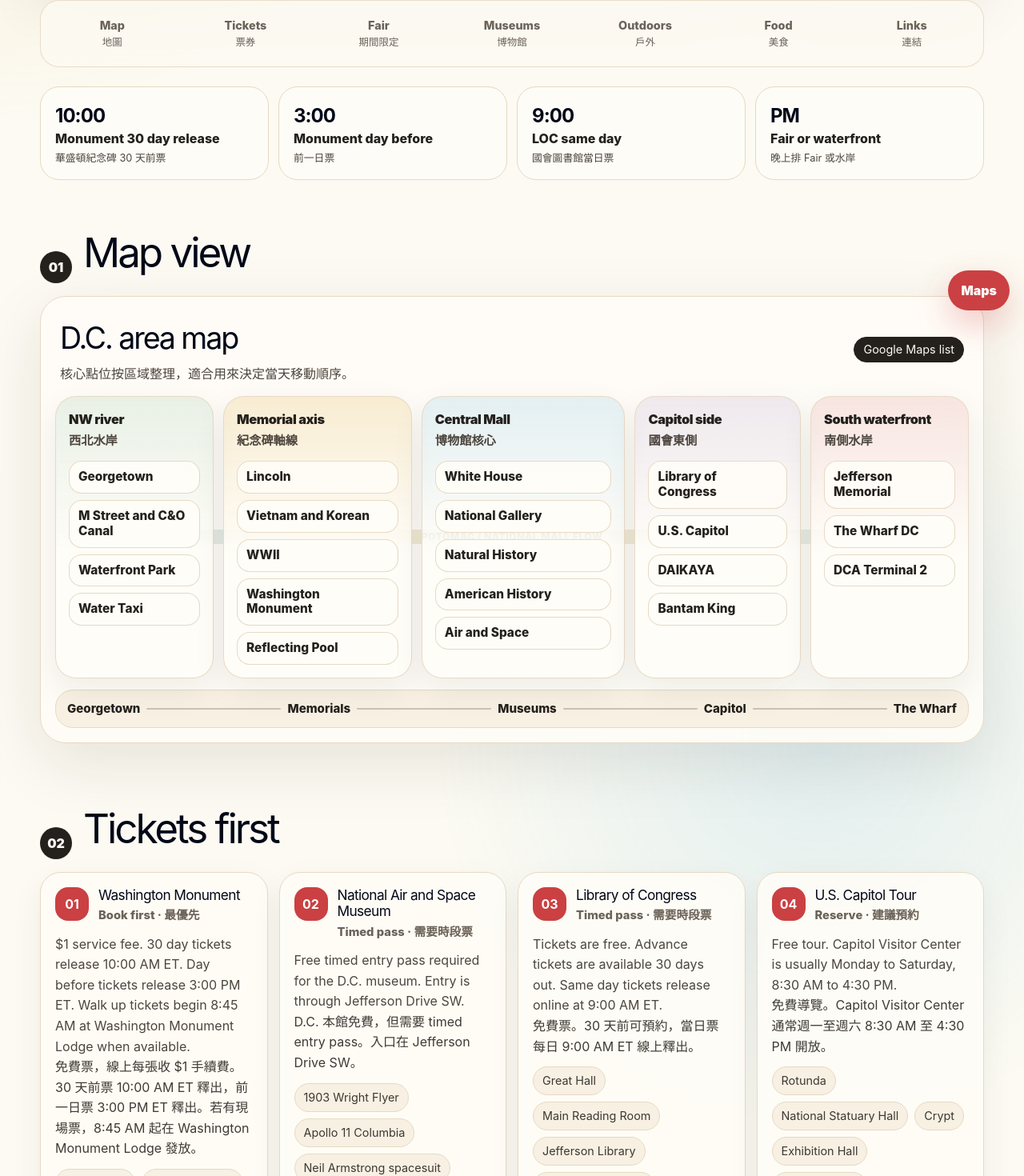
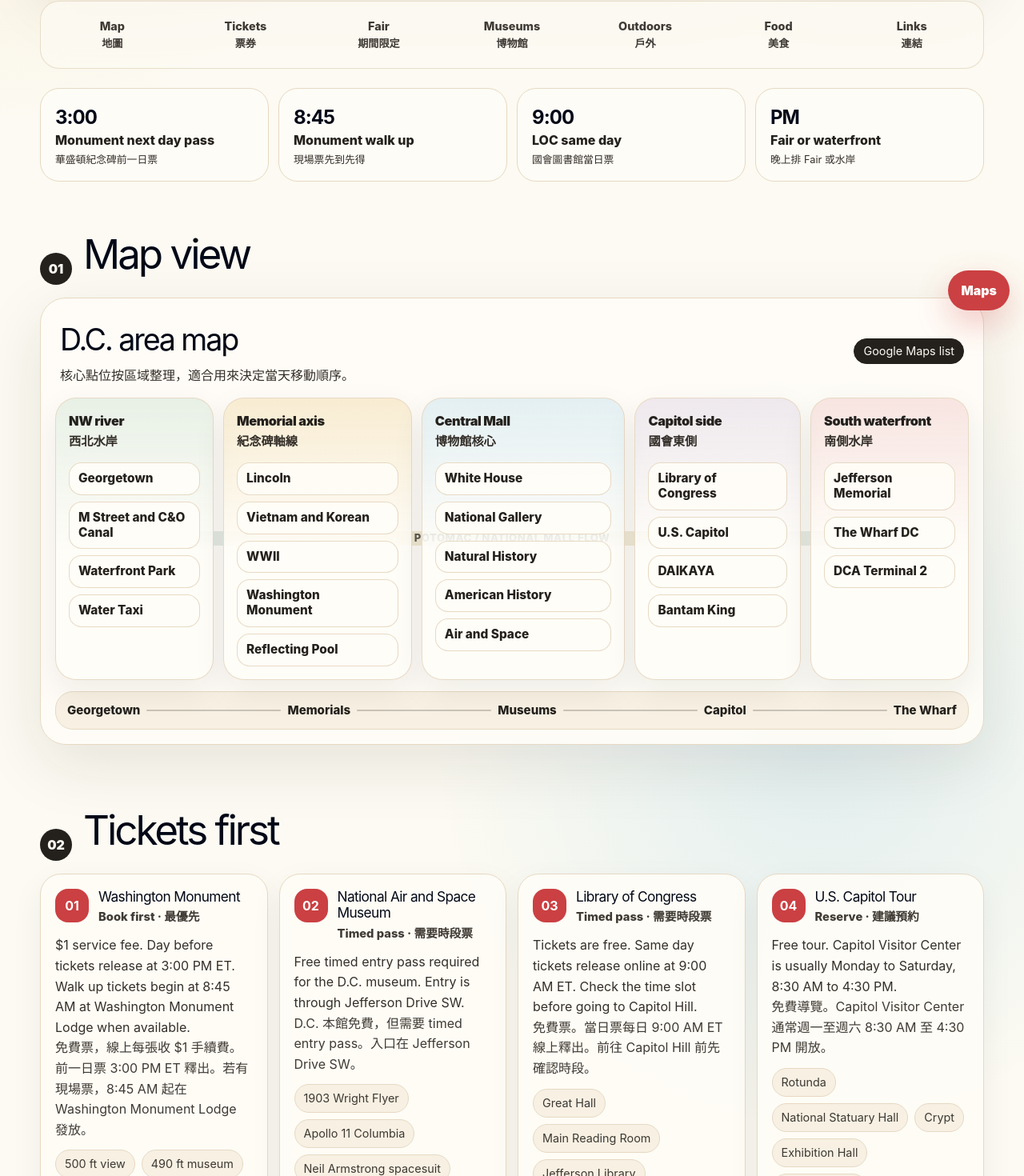
Before and after one commit to EugeneYip/july9, a React (Vite) app: page / in a window 1280 px wide. Shown: the part 394-1864 px from the top of the page at 80% size. Built offline with nearby package versions, Linux system fonts and the light colour scheme.

Commit message:
Update ticket release information and styles

```diff
--- a/src/App.jsx
+++ b/src/App.jsx
@@ -72,8 +72,8 @@ const ticketCards = [
     official: official[0][1],
     tag: 'Book first',
     zhTag: '最優先',
-    key: '$1 service fee. 30 day tickets release 10:00 AM ET. Day before tickets release 3:00 PM ET. Walk up tickets begin 8:45 AM at Washington Monument Lodge when available.',
-    zh: '免費票，線上每張收 $1 手續費。30 天前票 10:00 AM ET 釋出，前一日票 3:00 PM ET 釋出。若有現場票，8:45 AM 起在 Washington Monument Lodge 發放。',
+    key: '$1 service fee. Day before tickets release at 3:00 PM ET. Walk up tickets begin at 8:45 AM at Washington Monument Lodge when available.',
+    zh: '免費票，線上每張收 $1 手續費。前一日票 3:00 PM ET 釋出。若有現場票，8:45 AM 起在 Washington Monument Lodge 發放。',
     see: ['500 ft view', '490 ft museum', 'Interior stones', 'Reflecting Pool axis'],
     avoid: 'No restroom, water, food, or storage inside. Travel light.',
     avoidZh: '內部沒有洗手間、飲水、餐飲或置物服務。小包最穩。',
@@ -98,8 +98,8 @@ const ticketCards = [
     official: official[2][1],
     tag: 'Timed pass',
     zhTag: '需要時段票',
-    key: 'Tickets are free. Advance tickets are available 30 days out. Same day tickets release online at 9:00 AM ET.',
-    zh: '免費票。30 天前可預約，當日票每日 9:00 AM ET 線上釋出。',
+    key: 'Tickets are free. Same day tickets release online at 9:00 AM ET. Check the time slot before going to Capitol Hill.',
+    zh: '免費票。當日票每日 9:00 AM ET 線上釋出。前往 Capitol Hill 前先確認時段。',
     see: ['Great Hall', 'Main Reading Room', 'Jefferson Library', 'Current exhibitions', 'Library Store'],
     avoid: 'Enter from First Street SE at ground or driveway level, not the top of the staircase.',
     avoidZh: '入口在 First Street SE 的 ground 或 driveway level，不是大階梯頂端。',
@@ -663,8 +663,8 @@ function DCSpotsInfrastructure() {
       <JumpNav />
 
       <section className="priorityStrip" aria-label="Quick rules">
-        <div><b>10:00</b><span>Monument 30 day release</span><small>華盛頓紀念碑 30 天前票</small></div>
-        <div><b>3:00</b><span>Monument day before</span><small>前一日票</small></div>
+        <div><b>3:00</b><span>Monument next day pass</span><small>華盛頓紀念碑前一日票</small></div>
+        <div><b>8:45</b><span>Monument walk up</span><small>現場票先到先得</small></div>
         <div><b>9:00</b><span>LOC same day</span><small>國會圖書館當日票</small></div>
         <div><b>PM</b><span>Fair or waterfront</span><small>晚上排 Fair 或水岸</small></div>
       </section>
@@ -730,8 +730,8 @@ const css = `
 :root {
   --bg: #FCFAF2;
   --ink: #24211D;
-  --muted: #4C453D;
-  --soft: #6B6258;
+  --muted: #332E28;
+  --soft: #3F3A34;
   --line: #E7D9C3;
   --card: #FFFDF8;
   --paper: #F7F0E3;
@@ -803,7 +803,7 @@ button { font: inherit; }
 .label {
   margin: 0 0 10px;
   color: var(--red);
-  font-size: 0.86rem;
+  font-size: 0.9rem;
   letter-spacing: 0.13em;
   text-transform: uppercase;
   font-weight: 800;
@@ -907,8 +907,9 @@ h1 {
 
 .jumpNav small {
   display: block;
-  font-size: 0.78rem;
+  font-size: 0.82rem;
   margin-top: 2px;
+  font-weight: 720;
 }
 
 .priorityStrip {
@@ -1027,8 +1028,8 @@ h1 {
   transform: translateY(-50%);
   border-radius: 999px;
   background: linear-gradient(90deg, rgba(88, 178, 220, 0.2), rgba(217, 166, 46, 0.22), rgba(88, 178, 220, 0.16));
-  color: rgba(36, 33, 29, 0.45);
-  font-size: 0.76rem;
+  color: rgba(36, 33, 29, 0.72);
+  font-size: 0.82rem;
   font-weight: 850;
   letter-spacing: 0.04em;
   text-transform: uppercase;
@@ -1315,7 +1316,7 @@ summary {
   background: var(--paper);
   border: 1px solid var(--line);
   color: var(--muted);
-  font-size: 0.86rem;
+  font-size: 0.9rem;
   font-weight: 850;
 }
 
@@ -1415,7 +1416,7 @@ summary {
 }
 
 @media (max-width: 420px) {
-  .heroBadges span, .chips span, .outLink, .filterRow button { font-size: 0.88rem; }
+  .heroBadges span, .chips span, .outLink, .filterRow button { font-size: 0.92rem; }
   .tight, .zhLine, .simpleCard p, .visualCard p, .foodCard p, .rulesGrid p, details p { font-size: 0.98rem; }
 }
 `;
```
